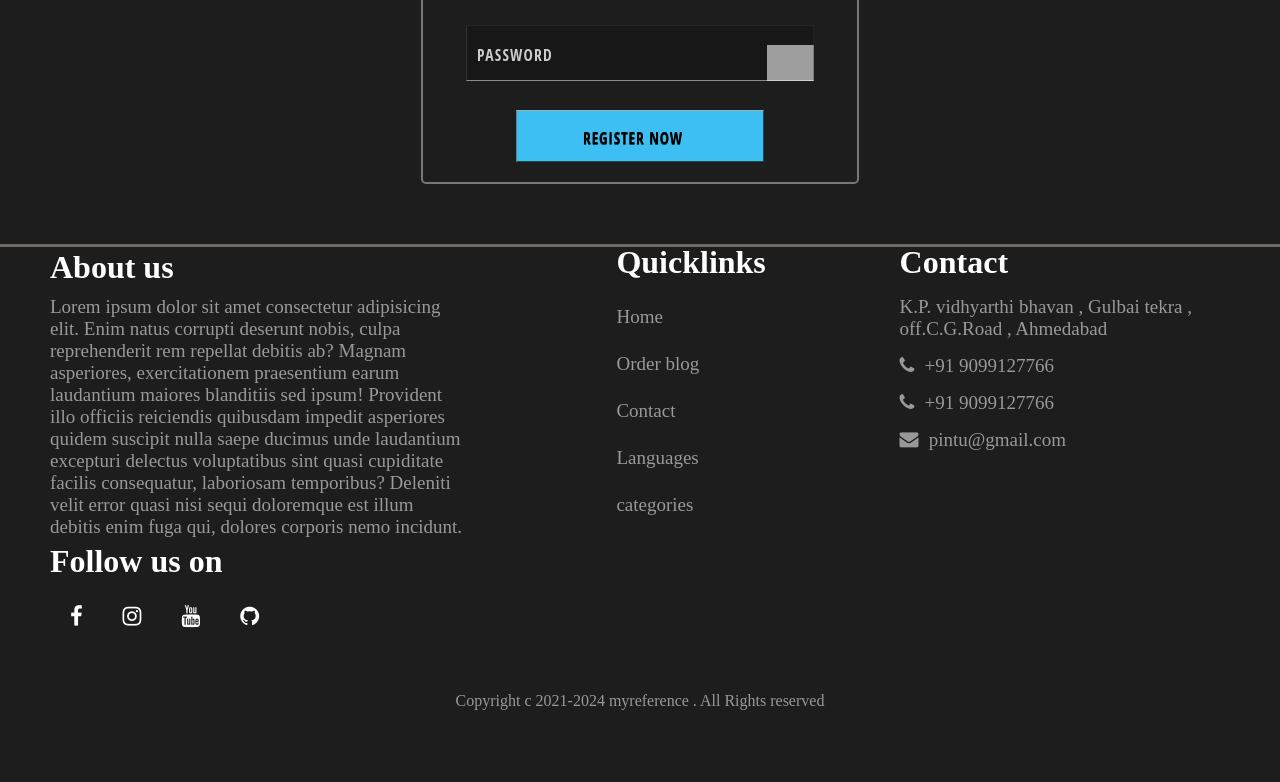
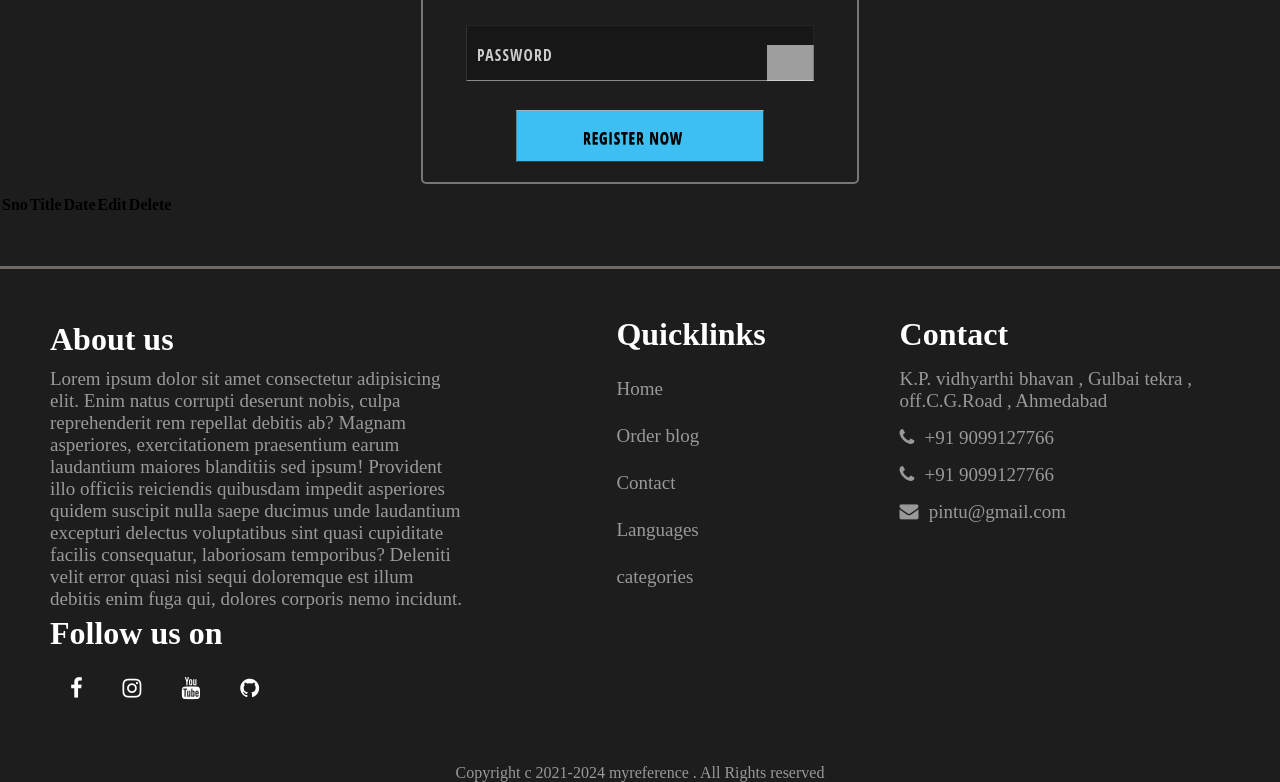
Before and after one commit to coderhouse-ds/uploadable, a Flask app: page /dashboard in a window 1280 px wide. Shown: the part 420-1202 px from the top of the page. Before the commit the page ends 1130 px from the top, so only its background shows below. Run offline with Flask 2, Linux system fonts and the light colour scheme; lists and menus that the app fills with data are empty; some libraries are stand-ins or nearby versions; some web fonts are replaced; grey boxes are pictures that could not be loaded.

Commit message:
'107morning'

```diff
--- a/main.py
+++ b/main.py
@@ -1,8 +1,12 @@
+import json
 import math
 from datetime import date
+
 from flask import Flask, render_template, request
-import json
 from flask_sqlalchemy import SQLAlchemy
+import pymysql
+pymysql.install_as_MySQLdb()
+
 
 with open('config.json','r') as c:
     params = json.load(c)["params"]
@@ -27,9 +31,9 @@ class Posts(db.Model):
     code1_title = db.Column(db.String(70),nullable=False)
     code1 = db.Column(db.String(100000),nullable=False)
     code2_title = db.Column(db.String(70), nullable=True)
-    code2 = db.Column(db.String(1000), nullable=True)
+    code2 = db.Column(db.String(100000), nullable=True)
     code3_title = db.Column(db.String(70), nullable=True)
-    code3 = db.Column(db.String(1000), nullable=True)
+    code3 = db.Column(db.String(100000), nullable=True)
 
 @app.route("/")
 def home():
@@ -73,7 +77,7 @@ def webdevelopmentlt():
     return render_template('showinfo.html', params=params, posts=posts,prev=prev,next=next)
 @app.route("/webdevelopment/pr/showinfo",methods=['GET'])
 def webdevelopmentpr():
-    posts = Posts.query.filter(Posts.category=='webdevlopmetpr')
+    posts = Posts.query.filter(Posts.category=='webdevlopmetpr').all()
     last = math.ceil(len(posts) / int(params['no_of_posts']))
 
     page = request.args.get('page')
@@ -96,7 +100,7 @@ def webdevelopmentpr():
 
 @app.route("/python/lt/showinfo",methods=['GET'])
 def pythonlt():
-    posts = Posts.query.filter(Posts.category=='pythonlt')
+    posts = Posts.query.filter(Posts.category=='pythonlt').all()
     last = math.ceil(len(posts) / int(params['no_of_posts']))
 
     page = request.args.get('page')
@@ -119,7 +123,7 @@ def pythonlt():
 
 @app.route("/python/pr/showinfo",methods=['GET'])
 def pythonpr():
-    posts = Posts.query.filter(Posts.category=='pythonpr')
+    posts = Posts.query.filter(Posts.category=='pythonpr').all()
     last = math.ceil(len(posts) / int(params['no_of_posts']))
 
     page = request.args.get('page')
@@ -142,7 +146,7 @@ def pythonpr():
 
 @app.route("/tkinter/lt/showinfo",methods=['GET'])
 def tkinterlt():
-    posts = Posts.query.filter(Posts.category=='tkinterlt')
+    posts = Posts.query.filter(Posts.category=='tkinterlt').all()
     last = math.ceil(len(posts) / int(params['no_of_posts']))
 
     page = request.args.get('page')
@@ -165,7 +169,7 @@ def tkinterlt():
 
 @app.route("/tkinter/pr/showinfo",methods=['GET'])
 def tkinterpr():
-    posts = Posts.query.filter(Posts.category=='tkinterpr')
+    posts = Posts.query.filter(Posts.category=='tkinterpr').all()
     last = math.ceil(len(posts) / int(params['no_of_posts']))
 
     page = request.args.get('page')
@@ -188,7 +192,7 @@ def tkinterpr():
 
 @app.route("/javacore/lt/showinfo",methods=['GET'])
 def javacorelt():
-    posts = Posts.query.filter(Posts.category=='javacorelt')
+    posts = Posts.query.filter(Posts.category=='javacorelt').all()
     last = math.ceil(len(posts) / int(params['no_of_posts']))
 
     page = request.args.get('page')
@@ -211,7 +215,7 @@ def javacorelt():
 
 @app.route("/javacore/pr/showinfo",methods=['GET'])
 def javacorepr():
-    posts = Posts.query.filter(Posts.category=='javacorepr')
+    posts = Posts.query.filter(Posts.category=='javacorepr').all()
     last = math.ceil(len(posts) / int(params['no_of_posts']))
 
     page = request.args.get('page')
@@ -234,7 +238,7 @@ def javacorepr():
 
 @app.route("/c/lt/showinfo",methods=['GET'])
 def clt():
-    posts = Posts.query.filter(Posts.category=='clt')
+    posts = Posts.query.filter(Posts.category=='clt').all()
     last = math.ceil(len(posts) / int(params['no_of_posts']))
 
     page = request.args.get('page')
@@ -257,7 +261,7 @@ def clt():
 
 @app.route("/c/pr/showinfo",methods=['GET'])
 def cpr():
-    posts = Posts.query.filter(Posts.category=='cpr')
+    posts = Posts.query.filter(Posts.category=='cpr').all()
     last = math.ceil(len(posts) / int(params['no_of_posts']))
 
     page = request.args.get('page')
@@ -280,7 +284,7 @@ def cpr():
 
 @app.route("/javascript/lt/showinfo",methods=['GET'])
 def javascriptlt():
-    posts = Posts.query.filter(Posts.category=='javascriptlt')
+    posts = Posts.query.filter(Posts.category=='javascriptlt').all()
     last = math.ceil(len(posts) / int(params['no_of_posts']))
 
     page = request.args.get('page')
@@ -303,7 +307,7 @@ def javascriptlt():
 
 @app.route("/javascript/pr/showinfo",methods=['GET'])
 def javascriptpr():
-    posts = Posts.query.filter(Posts.category=='javascriptpr')
+    posts = Posts.query.filter(Posts.category=='javascriptpr').all()
     last = math.ceil(len(posts) / int(params['no_of_posts']))
 
     # [0:params['no_of_posts']]
--- a/static/css/index.css
+++ b/static/css/index.css
@@ -1,5 +1,6 @@
 @import url(https://fonts.googleapis.com/css?family=Lato);
 @import url(https://cdnjs.cloudflare.com/ajax/libs/font-awesome/4.6.3/css/font-awesome.css);
+
 * {
     padding: 0;
     margin: 0;
@@ -119,11 +120,13 @@ a:hover {
 
 .heading {
     color: white;
-    font-size: 40px;
+    font-size: 45px;
     font-weight: 900;
     text-align: center;
     margin-top: 100px;
     padding: 15px 0;
+    font-family: 'Noto Sans KR', sans-serif;
+    letter-spacing: 2.5px;
 }
 
 .banner {
@@ -135,11 +138,13 @@ a:hover {
 
 .banner .bantitle {
     color: white;
-    font-size: 48px;
+    font-size: 45px;
     text-align: center;
     font-weight: bolder;
     border: 3px solid white;
     padding: 10px 10px;
+    font-family: 'Noto Sans KR', sans-serif;
+    letter-spacing: 2px;
 }
 
 .banner .bantitle::first-letter {
@@ -516,12 +521,14 @@ width:200px;
 
 .categories h1 {
     color: white;
-    font-size: 48px;
+    font-size: 45px;
     text-align: center;
     font-weight: bolder;
     border: 3px solid white;
     padding: 10px 10px;
     margin-top: 100px;
+    font-family: 'Noto Sans KR', sans-serif;
+    letter-spacing: 2px;
 }
 
 .categories h1::first-letter {
--- a/templates/dashboard.html
+++ b/templates/dashboard.html
@@ -28,6 +28,30 @@
         <button type="submit">Register now</button>
 
     </form>
+    <table class="table">
+                        <thead>
+                          <tr>
+                            <th>Sno</th>
+                            <th>Title</th>
+                            <th>Date</th>
+                            <th>Edit</th>
+                            <th>Delete</th>
+                          </tr>
+                        </thead>
+                        <tbody>
+                         {% for post in posts %}
+                          <tr>
+                            <td>{{post.sno}}</td>
+                            <td>{{post.title}}</td>
+                            <td>{{post.date}}</td>
+                            <td><a href="/edit/{{post.sno}}"><button class="btn btn-primary">Edit</button></a></td>
+                            <td><a href="/delete/{{post.sno}}"><button class="btn btn-primary">Delete</button></a></td>
+                          </tr>
+
+                          {% endfor %}
+                        </tbody>
+                      </table>
+
 </body>
 
 </html>
--- a/templates/index.html
+++ b/templates/index.html
@@ -12,6 +12,7 @@
     <link rel="stylesheet" href="{{ url_for('static',filename='css/index.css') }}">
     <link rel="stylesheet" href="https://cdnjs.cloudflare.com/ajax/libs/font-awesome/5.15.3/css/all.min.css" />
     <link rel="stylesheet" href="https://stackpath.bootstrapcdn.com/font-awesome/4.7.0/css/font-awesome.min.css" integrity="sha384-wvfXpqpZZVQGK6TAh5PVlGOfQNHSoD2xbE+QkPxCAFlNEevoEH3Sl0sibVcOQVnN" crossorigin="anonymous">
+    <link href="https://fonts.googleapis.com/css2?family=Noto+Sans+KR:wght@900&display=swap" rel="stylesheet">
 
 </head>
 
```
